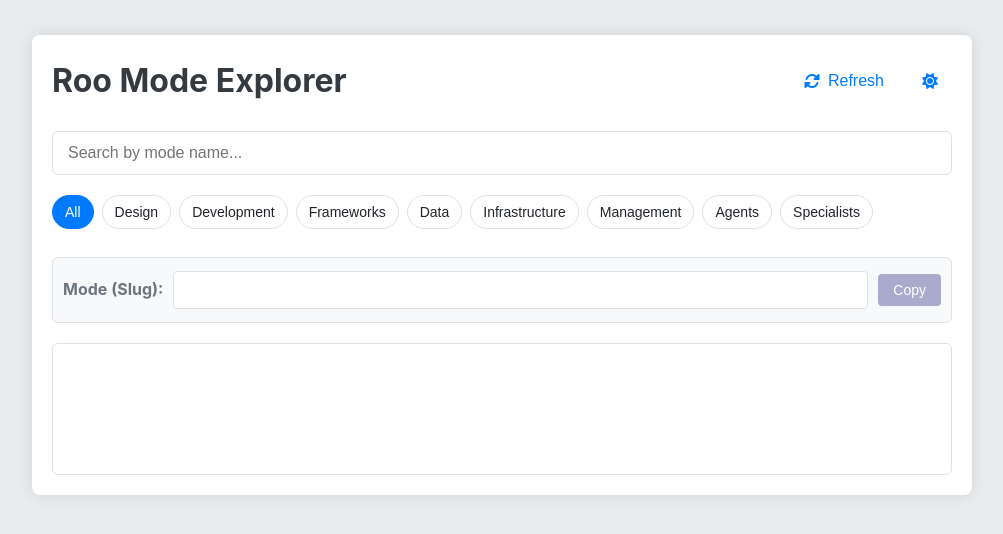
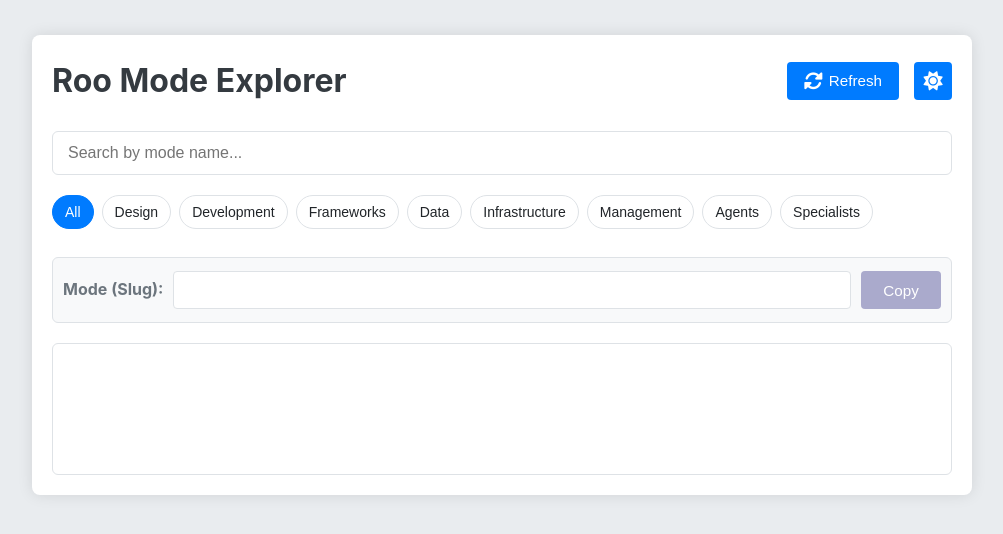
Before and after one commit to jayreddin/roo-finder, a plain HTML site: page index.html in a window 1280 px wide. Shown: the whole page, without its empty margins (138-1141 px from the left). Drawn offline with Linux system fonts and the light colour scheme.

Commit message:
Update style.css

```diff
--- a/style.css
+++ b/style.css
@@ -79,7 +79,7 @@ header {
 
 .header-controls {
     display: flex;
-    gap: 10px;
+    gap: 15px;
     align-items: center;
 }
 
@@ -89,31 +89,40 @@ h1 {
     transition: color 0.3s ease;
 }
 
-.btn-refresh, .btn-theme {
-    background: none;
+.btn, #copyModeButton, .btn-refresh, .btn-theme {
+    background-color: var(--primary-color);
+    color: white;
     border: none;
+    border-radius: 4px;
     cursor: pointer;
-    font-size: 1rem;
-    color: var(--primary-color);
-    transition: color 0.3s ease, border-color 0.3s ease;
-    padding: 8px 12px;
+    padding: 8px 15px;
+    font-size: 0.95rem;
+    transition: all 0.3s ease;
     display: flex;
     align-items: center;
-    gap: 5px;
-    border-radius: 4px;
+    justify-content: center;
+    gap: 6px;
     border: 2px solid transparent;
+    height: 38px;
 }
 
-.btn-refresh:hover, .btn-theme:hover {
-    color: var(--button-hover);
+.btn:hover, #copyModeButton:hover, .btn-refresh:hover, .btn-theme:hover {
+    background-color: var(--button-hover);
 }
 
-#themeToggle {
-    font-size: 1rem;
+.btn-theme {
+    width: 38px;
+    height: 38px;
+    padding: 0;
+    font-size: 1.2rem;
 }
 
-.btn-refresh i {
-    margin-right: 3px;
+.btn-refresh {
+    height: 38px;
+}
+
+.btn-refresh i, .btn-theme i {
+    font-size: 1.2rem;
 }
 
 .btn-refresh.checking {
@@ -134,17 +143,17 @@ h1 {
 }
 
 @keyframes success-pulse {
-    0% { border-color: transparent; }
+    0% { border-color: transparent; box-shadow: none; }
     25% { border-color: #28a745; box-shadow: 0 0 8px rgba(40, 167, 69, 0.8); }
     75% { border-color: #28a745; box-shadow: 0 0 8px rgba(40, 167, 69, 0.8); }
-    100% { border-color: transparent; }
+    100% { border-color: transparent; box-shadow: none; }
 }
 
 @keyframes no-update-pulse {
-    0% { border-color: transparent; }
+    0% { border-color: transparent; box-shadow: none; }
     25% { border-color: #dc3545; box-shadow: 0 0 8px rgba(220, 53, 69, 0.8); }
     75% { border-color: #dc3545; box-shadow: 0 0 8px rgba(220, 53, 69, 0.8); }
-    100% { border-color: transparent; }
+    100% { border-color: transparent; box-shadow: none; }
 }
 
 html[data-theme='light'] .dark-icon {
@@ -282,18 +291,8 @@ html[data-theme='dark'] .light-icon {
 
 #copyModeButton {
     padding: 8px 15px;
-    background-color: var(--primary-color);
-    color: white;
-    border: none;
-    border-radius: 4px;
-    cursor: pointer;
-    font-size: 14px;
-    transition: background-color 0.2s ease-in-out;
     white-space: nowrap;
-}
-
-#copyModeButton:hover {
-    background-color: var(--button-hover);
+    min-width: 80px;
 }
 
 #copyModeButton:disabled {
```
